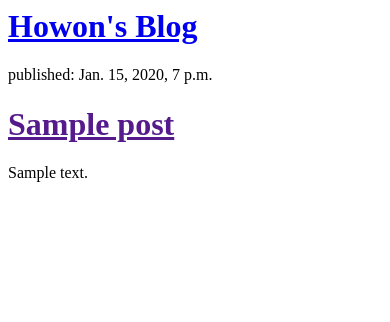
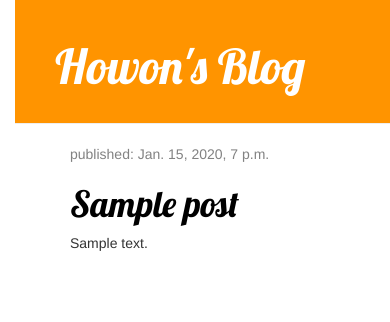
Before and after one commit to Howon-Shin/django-tutorial, a Django app: page / in a window 390 px wide. Shown: the top 322 px of the page. Run offline with Django 3.2, Linux system fonts and the light colour scheme; tables that the repository leaves empty hold one stand-in row (values such as "Sample post"); some libraries are stand-ins or nearby versions.

Commit message:
Added view and templates for detailed blog post as well as CSS for the site.

```diff
--- /dev/null
+++ b/mysite/blog/static/css/blog.css
@@ -0,0 +1,63 @@
+h1 a {
+  color: #fca205;
+  font-family: "Lobster";
+}
+body {
+  padding-left: 15px;
+}
+.page-header {
+  background-color: #ff9400;
+  margin-top: 0;
+  padding: 20px 20px 20px 40px;
+}
+
+.page-header h1,
+.page-header h1 a,
+.page-header h1 a:visited,
+.page-header h1 a:active {
+  color: #ffffff;
+  font-size: 36pt;
+  text-decoration: none;
+}
+
+.content {
+  margin-left: 40px;
+}
+
+h1,
+h2,
+h3,
+h4 {
+  font-family: "Lobster", cursive;
+}
+
+.date {
+  color: #828282;
+}
+
+.save {
+  float: right;
+}
+
+.post-form textarea,
+.post-form input {
+  width: 100%;
+}
+
+.top-menu,
+.top-menu:hover,
+.top-menu:visited {
+  color: #ffffff;
+  float: right;
+  font-size: 26pt;
+  margin-right: 20px;
+}
+
+.post {
+  margin-bottom: 70px;
+}
+
+.post h1 a,
+.post h1 a:visited {
+  color: #000000;
+}
--- /dev/null
+++ b/mysite/blog/templates/blog/base.html
@@ -0,0 +1,23 @@
+{% load static %}
+<html>
+    <head>
+        <title>Howon's blog</title>
+        <link rel="stylesheet" href="//maxcdn.bootstrapcdn.com/bootstrap/3.2.0/css/bootstrap.min.css">
+        <link rel="stylesheet" href="//maxcdn.bootstrapcdn.com/bootstrap/3.2.0/css/bootstrap-theme.min.css">
+        <link rel="stylesheet" href="{% static 'css/blog.css' %}">
+        <link href="//fonts.googleapis.com/css?family=Lobster&subset=latin,latin-ext" rel="stylesheet" type="text/css">
+    </head>
+    <body>
+        <div class="page-header">
+            <h1><a href="/">Howon's Blog</a></h1>
+        </div>
+        <div class="content container">
+            <div class="row">
+                <div class="col-md-8">
+                    {% block content %}
+                    {% endblock %}
+                </div>
+            </div>
+        </div>
+    </body>
+</html>
--- a/mysite/blog/templates/blog/post_list.html
+++ b/mysite/blog/templates/blog/post_list.html
@@ -1,17 +1,13 @@
-<html>
-    <head>
-        <title>Howon's blog</title>
-    </head>
-    <body>
-        <div>
-            <h1><a href="/">Howon's Blog</a></h1>
+{% extends 'blog/base.html' %}
+
+{% block content %}
+    {% for post in posts %}
+        <div class="post">
+            <div class="date">
+                <p>published: {{ post.published_date }}</p>
+            </div>
+            <h1><a href="{% url 'post_detail' pk=post.pk %}">{{ post.title }}</a></h1>
+            <p>{{ post.text|linebreaksbr }}</p>
         </div>
-        {% for post in posts %}
-            <div>
-                <p>published: {{ post.published_date }}</p>
-                <h1><a href="">{{ post.title }}</a></h1>
-                <p>{{ post.text|linebreaksbr }}</p>
-            </div>
-        {% endfor %}
-    </body>
-</html>
+    {% endfor %}
+{% endblock %}
--- a/mysite/blog/urls.py
+++ b/mysite/blog/urls.py
@@ -3,4 +3,5 @@ from . import views
 
 urlpatterns = [
     path('', views.post_list, name='post_list'),
+    path('post/<int:pk>/', views.post_detail, name='post_detail'),
 ]
--- a/mysite/blog/views.py
+++ b/mysite/blog/views.py
@@ -1,4 +1,4 @@
-from django.shortcuts import render
+from django.shortcuts import get_object_or_404, render, get_list_or_404
 from django.utils import timezone
 from .models import Post
 
@@ -7,3 +7,8 @@ def post_list(request):
     posts = Post.objects.filter(
         published_date__lte=timezone.now()).order_by('published_date')
     return render(request, 'blog/post_list.html', {'posts': posts})
+
+
+def post_detail(request, pk):
+    post = get_object_or_404(Post, pk=pk)
+    return render(request, 'blog/post_detail.html', {'post': post})
--- a/mysite/mysite/settings.py
+++ b/mysite/mysite/settings.py
@@ -119,4 +119,4 @@ USE_TZ = True
 # https://docs.djangoproject.com/en/2.0/howto/static-files/
 
 STATIC_URL = '/static/'
-STATIC_ROOT = os.path.join(BASE_DIR, 'static')
+STATIC_ROOT = os.path.join(BASE_DIR, 'mysite/blog/static')
```
Also changed, not shown: mysite/blog/templates/blog/post_detail.html (added, +13 -0 lines).
